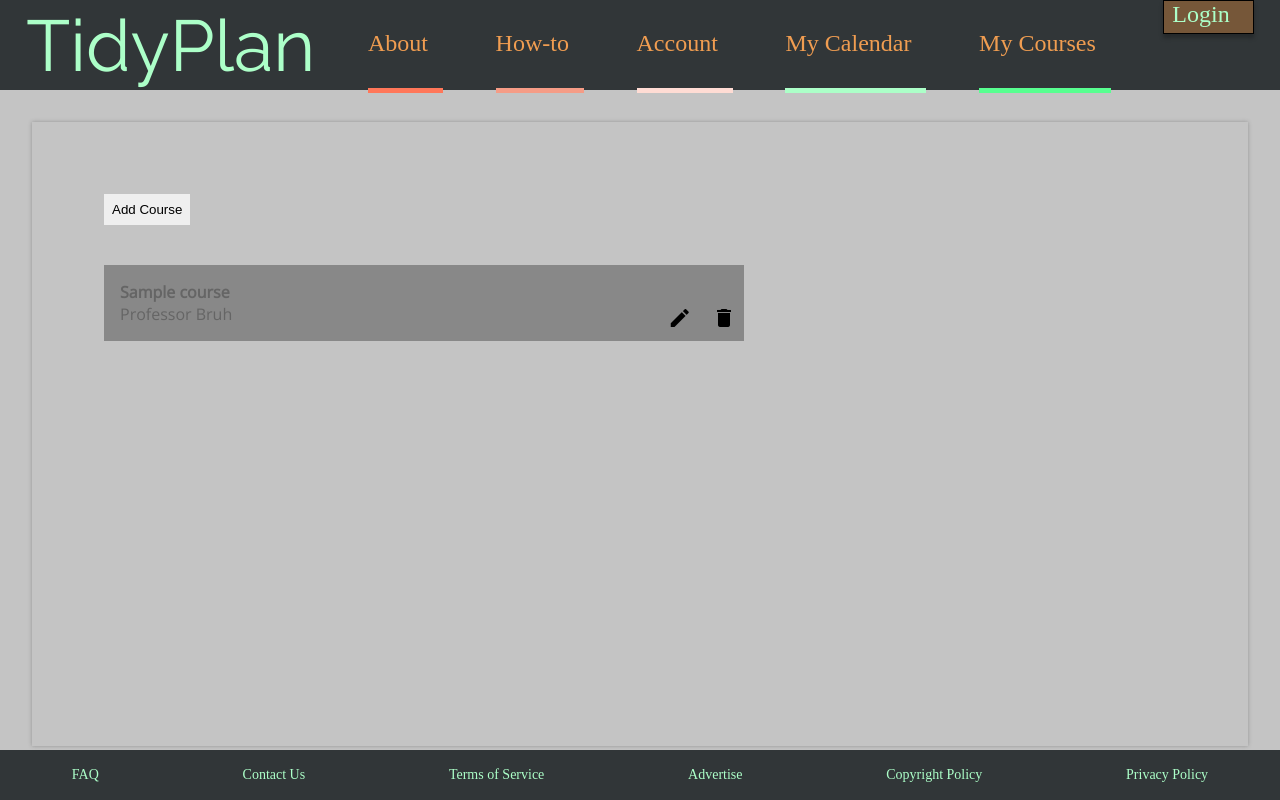
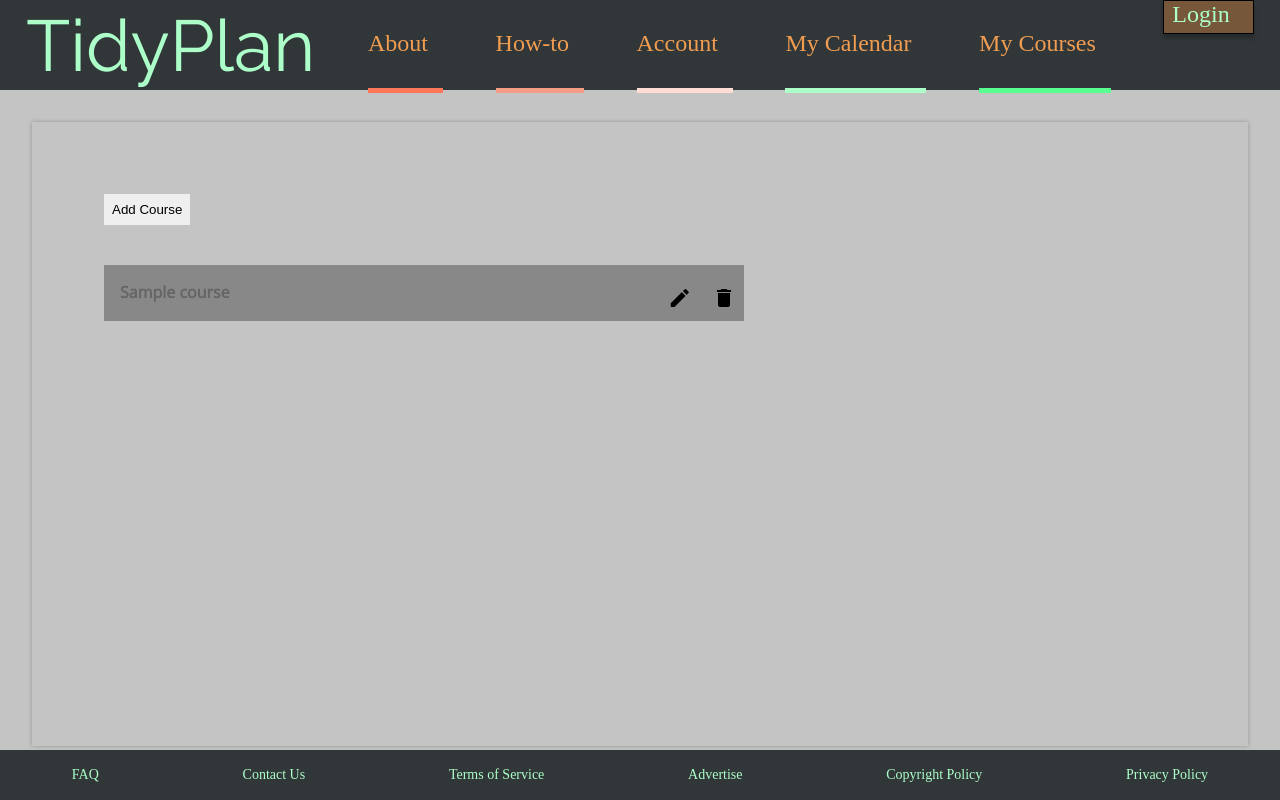
Before and after one commit to MrDoomBringer/TidyPlan, a Django app: page /courses/ in a window 1280 px wide. Run offline with Django 3.2, Linux system fonts and the light colour scheme; a user stored in the database is signed in; tables that the repository leaves empty hold one stand-in row (values such as "Sample post").

Commit message:
Deleted a default field in the courses
Did not have model for Professor

```diff
--- a/mysite/pages/templates/pages/courses.html
+++ b/mysite/pages/templates/pages/courses.html
@@ -18,7 +18,6 @@
 			<div class = "courseentry" style="background-color:{{task.color}}">
 				<div class = "coursecontentblock">
 					<div class = "coursename">{{task.name}}</div>
-					<div class = "courseprofessor">Professor Bruh</div>
 				</div>
 
 				<div class = "coursebuttongroup">
--- a/mysite/pages/views.py
+++ b/mysite/pages/views.py
@@ -100,7 +100,7 @@ def update_subtasks(task: Task):
 			subtask.save()
 			time_remaining -= block_time
 
-#Currently a placeholder function for handling task editing
+#function for handling task editing
 def edit_task(request, task_id):
 	task = get_object_or_404(Task, pk=task_id)
 	form = TaskForm(request.POST, instance = task)
@@ -138,7 +138,7 @@ def courses(request):
 	return render(request, 'pages/courses.html', {'course_list': course_list})
 
 
-#Currently a placeholder function for handling course editing
+# function for handling course editing
 def edit_course(request, course_id):
 	course = get_object_or_404(Course, pk=course_id)
 	form = CourseForm(request.POST, instance = course)
```
